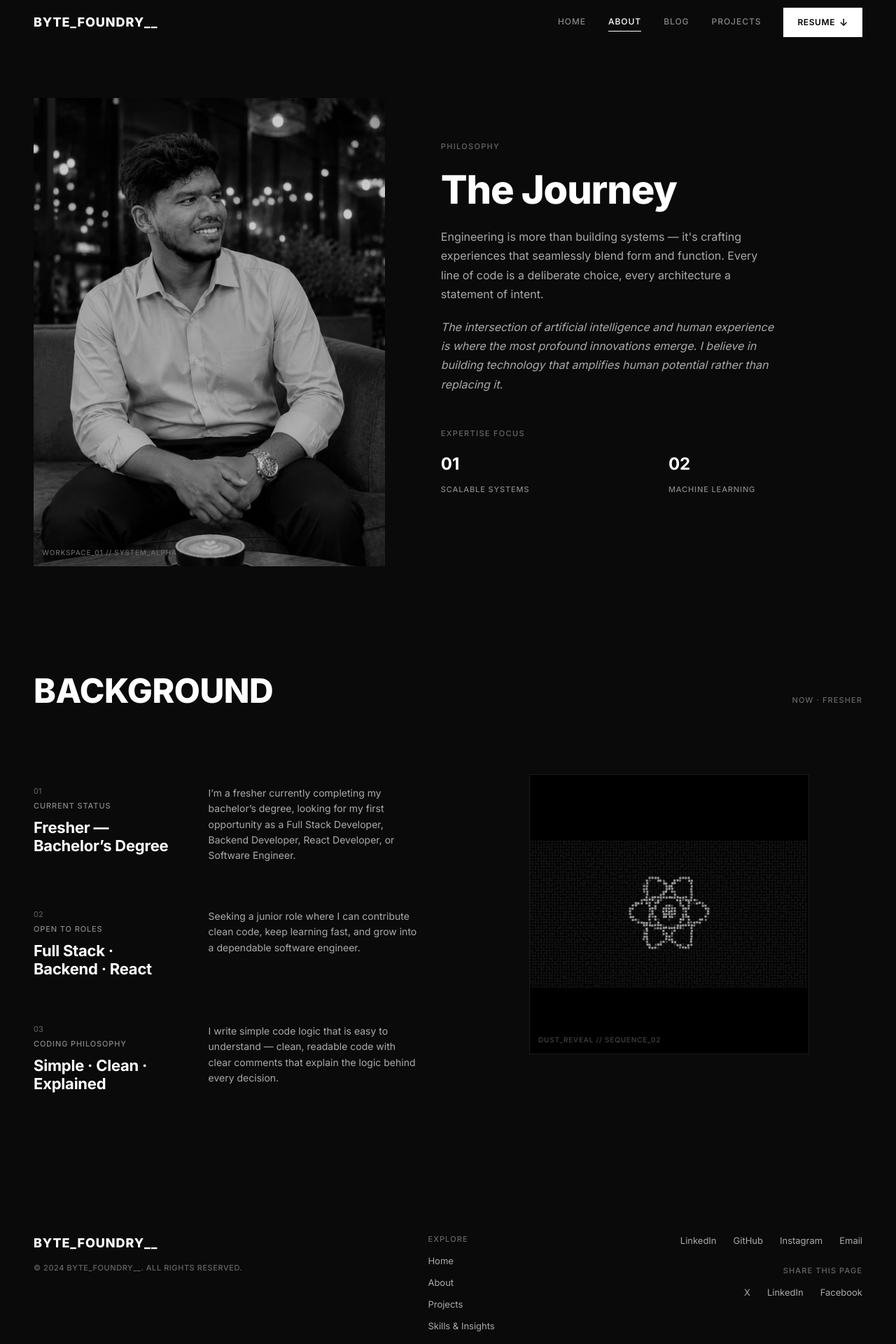
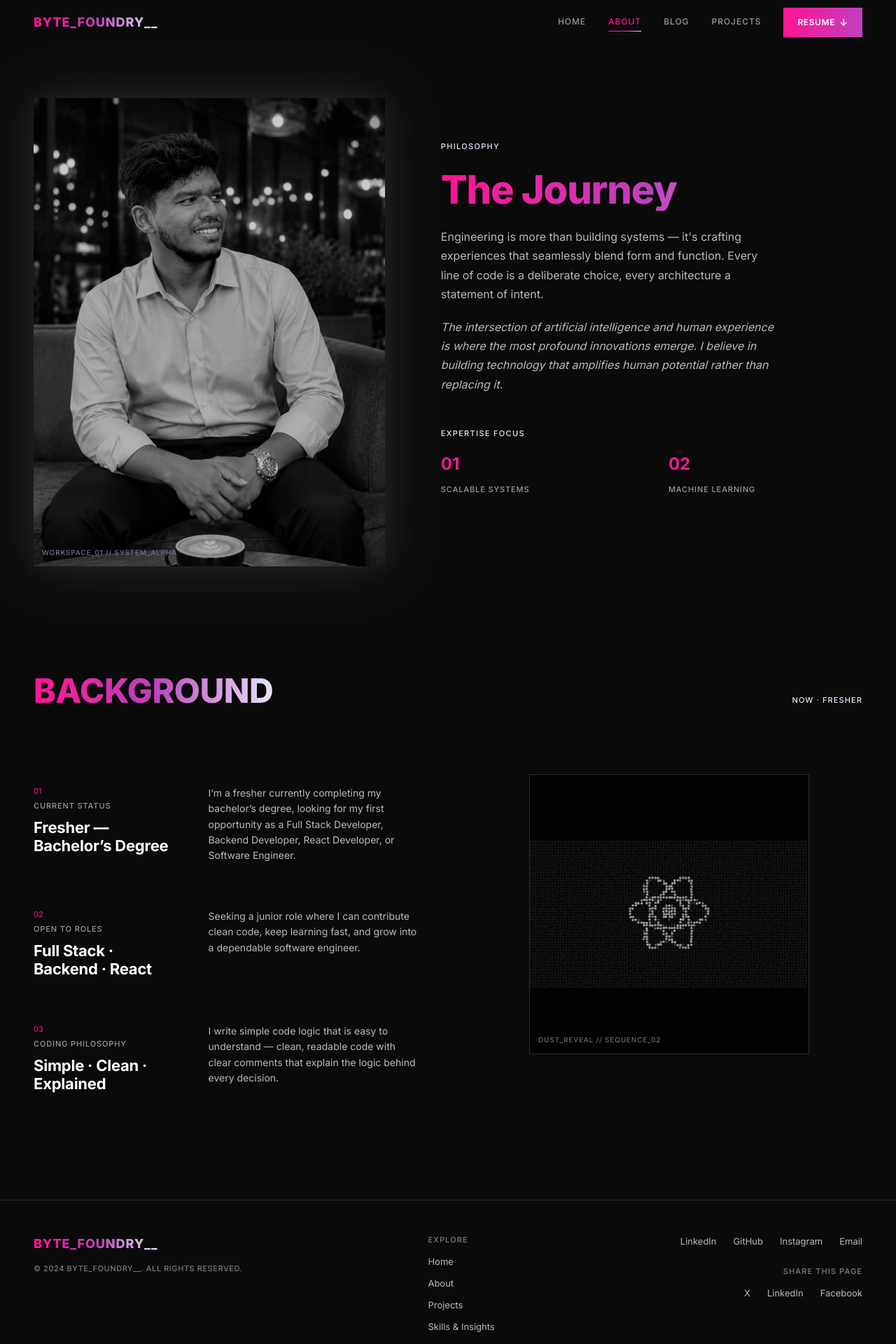
Before and after one commit to soloStack-Dev/Personal_Mission, a React (Vite) app: page /about in a window 1280 px wide. Shown: the top 1920 px of the page at 70% size. Built offline with nearby package versions, Linux system fonts and the light colour scheme.

Commit message:
file was updated

```diff
--- a/src/components/ContactModal.tsx
+++ b/src/components/ContactModal.tsx
@@ -10,23 +10,29 @@ import { useStore } from '../store/useStore'
  */
 type FormStatus = 'idle' | 'sending' | 'success' | 'error'
 
-/** Shared input/textarea look (monochrome, minimal). */
+/** Shared input/textarea look (dark, purple-accented minimal). */
 const inputStyle: React.CSSProperties = {
   width: '100%',
-  background: '#111111',
-  border: '1px solid #222222',
+  background: '#0d0d14',
+  border: '1px solid #2a2a3a',
   color: 'var(--text-primary)',
   padding: '14px 16px',
   fontSize: '13px',
   fontFamily: 'var(--font-sans)',
   outline: 'none',
-  transition: 'border-color 0.2s ease',
+  transition: 'border-color 0.2s ease, box-shadow 0.2s ease',
 }
 
-/** Turn the input border lighter on focus, back to normal on blur. */
+/** Highlight the input border on focus, back to normal on blur. */
 const focusHandlers = {
-  onFocus: (e: React.FocusEvent<HTMLInputElement | HTMLTextAreaElement>) => (e.currentTarget.style.borderColor = '#444'),
-  onBlur: (e: React.FocusEvent<HTMLInputElement | HTMLTextAreaElement>) => (e.currentTarget.style.borderColor = '#222'),
+  onFocus: (e: React.FocusEvent<HTMLInputElement | HTMLTextAreaElement>) => {
+    e.currentTarget.style.borderColor = 'var(--accent-purple)'
+    e.currentTarget.style.boxShadow = '0 0 12px rgba(191, 64, 191, 0.3)'
+  },
+  onBlur: (e: React.FocusEvent<HTMLInputElement | HTMLTextAreaElement>) => {
+    e.currentTarget.style.borderColor = '#2a2a3a'
+    e.currentTarget.style.boxShadow = 'none'
+  },
 }
 
 /** Form field label (small uppercase caption). */
@@ -106,7 +112,7 @@ export default function ContactModal() {
       style={{
         position: 'fixed',
         inset: 0,
-        background: 'rgba(0, 0, 0, 0.8)',
+        background: 'rgba(8, 0, 18, 0.85)',
         backdropFilter: 'blur(8px)',
         display: 'flex',
         alignItems: 'center',
@@ -119,8 +125,9 @@ export default function ContactModal() {
       <div
         onClick={(e) => e.stopPropagation()}
         style={{
-          background: '#0a0a0a',
-          border: '1px solid #1a1a1a',
+          background: '#0d0d14',
+          border: '1px solid var(--accent-purple)',
+          boxShadow: '0 0 40px rgba(255, 20, 147, 0.25)',
           width: '100%',
           maxWidth: '480px',
           padding: '40px',
@@ -138,7 +145,7 @@ export default function ContactModal() {
           <h2 style={{ fontSize: '18px', fontWeight: 700, letterSpacing: '-0.01em' }}>Send a Message</h2>
           <button
             onClick={closeContactModal}
-            onMouseEnter={(e) => (e.currentTarget.style.color = 'var(--text-primary)')}
+            onMouseEnter={(e) => (e.currentTarget.style.color = 'var(--accent-pink)')}
             onMouseLeave={(e) => (e.currentTarget.style.color = 'var(--text-muted)')}
             style={{
               background: 'none',
@@ -158,7 +165,7 @@ export default function ContactModal() {
         {/* After a successful send, show a thank-you instead of the form */}
         {status === 'success' ? (
           <div style={{ textAlign: 'center', padding: '40px 0' }}>
-            <p style={{ fontSize: '16px', fontWeight: 600, marginBottom: '8px' }}>Message Sent</p>
+            <p className="text-gradient" style={{ fontSize: '16px', fontWeight: 600, marginBottom: '8px' }}>Message Sent</p>
             <p style={{ fontSize: '13px', color: 'var(--text-muted)' }}>Thank you! I'll get back to you soon.</p>
           </div>
         ) : (
@@ -204,7 +211,7 @@ export default function ContactModal() {
 
             {/* Inline error message on failure */}
             {status === 'error' && (
-              <p style={{ fontSize: '12px', color: '#ff4444' }}>Failed to send. Please try again.</p>
+              <p style={{ fontSize: '12px', color: 'var(--accent-pink)' }}>Failed to send. Please try again.</p>
             )}
 
             <button
@@ -219,8 +226,8 @@ export default function ContactModal() {
               style={{
                 width: '100%',
                 padding: '14px',
-                background: 'var(--text-primary)',
-                color: 'var(--text-inverse)',
+                background: 'linear-gradient(90deg, #FF1493, #BF40BF)',
+                color: '#ffffff',
                 border: 'none',
                 fontSize: '12px',
                 fontWeight: 600,
@@ -228,8 +235,9 @@ export default function ContactModal() {
                 textTransform: 'uppercase',
                 cursor: status === 'sending' ? 'not-allowed' : 'pointer',
                 opacity: status === 'sending' ? 0.6 : 1,
-                transition: 'opacity 0.2s ease',
+                transition: 'opacity 0.2s ease, box-shadow 0.3s ease',
                 fontFamily: 'var(--font-sans)',
+                boxShadow: '0 0 20px rgba(255, 20, 147, 0.35)',
               }}
             >
               {status === 'sending' ? 'SENDING...' : 'SEND MESSAGE'}
--- a/src/components/DustImageReveal.tsx
+++ b/src/components/DustImageReveal.tsx
@@ -247,7 +247,7 @@ export default function DustImageReveal() {
 
       // Clear + paint the solid background
       ctx.clearRect(0, 0, cW, cH)
-      ctx.fillStyle = '#0a0a0a'
+      ctx.fillStyle = '#0d0d14'
       ctx.fillRect(0, 0, cW, cH)
 
       const phase = frame % CYCLE_FRAMES
@@ -346,10 +346,11 @@ export default function DustImageReveal() {
         maxWidth: '400px',
         aspectRatio: '1',
         position: 'relative',
-        border: active ? '1px solid #333' : '1px solid #1a1a1a',
-        background: '#0a0a0a',
+        border: active ? '1px solid var(--accent-purple)' : '1px solid #2a2a3a',
+        background: '#0d0d14',
+        boxShadow: active ? '0 0 24px rgba(191, 64, 191, 0.35)' : 'none',
         overflow: 'hidden',
-        transition: 'border-color 0.6s ease',
+        transition: 'border-color 0.6s ease, box-shadow 0.6s ease',
         cursor: 'pointer',
       }}
     >
@@ -374,7 +375,7 @@ export default function DustImageReveal() {
           fontWeight: 500,
           letterSpacing: '0.08em',
           textTransform: 'uppercase',
-          color: active ? '#888' : '#444',
+          color: active ? 'var(--accent-lavender)' : '#6a6a78',
           pointerEvents: 'none',
           transition: 'color 0.6s ease',
         }}
--- a/src/components/Footer.tsx
+++ b/src/components/Footer.tsx
@@ -38,7 +38,7 @@ export default function Footer({ variant = 'home' }: FooterProps) {
   // Compact layout for inner pages
   if (currentVariant !== 'home') {
     return (
-      <footer style={{ background: 'var(--bg-secondary)', borderTop: '1px solid #1a1a1a' }}>
+      <footer style={{ background: 'var(--bg-secondary)', borderTop: '1px solid #25253a' }}>
         <div
           className="container"
           style={{
@@ -60,7 +60,7 @@ export default function Footer({ variant = 'home' }: FooterProps) {
 
   // Larger layout for the home page
   return (
-    <footer style={{ background: 'var(--bg-secondary)' }}>
+    <footer style={{ background: 'var(--bg-secondary)', borderTop: '1px solid #25253a' }}>
       <div
         className="container"
         style={{
@@ -90,12 +90,14 @@ export default function Footer({ variant = 'home' }: FooterProps) {
 function Brand() {
   return (
     <div
+      className="text-gradient"
       style={{
         fontWeight: 800,
         fontSize: '18px',
         letterSpacing: '0.05em',
         textTransform: 'uppercase',
         marginBottom: '12px',
+        display: 'inline-block',
       }}
     >
       Byte_Foundry__
@@ -178,7 +180,7 @@ function SocialLinks() {
               : undefined
           }
           onMouseEnter={(e) => {
-            e.currentTarget.style.color = 'var(--text-primary)'
+            e.currentTarget.style.color = 'var(--accent-pink)'
             e.currentTarget.style.textDecoration = 'underline'
           }}
           onMouseLeave={(e) => {
@@ -254,7 +256,7 @@ function ShareLinks() {
               window.open(link.build(current), '_blank', 'noopener,noreferrer')
             }}
             onMouseEnter={(e) => {
-              e.currentTarget.style.color = 'var(--text-primary)'
+              e.currentTarget.style.color = 'var(--accent-pink)'
               e.currentTarget.style.textDecoration = 'underline'
             }}
             onMouseLeave={(e) => {
--- a/src/components/Navbar.tsx
+++ b/src/components/Navbar.tsx
@@ -1,4 +1,4 @@
-import { useEffect } from 'react'
+import { useEffect, useState } from 'react'
 import { NavLink, useLocation } from 'react-router-dom'
 import { useStore } from '../store/useStore'
 
@@ -30,8 +30,8 @@ function ResumeButton({ small = false }: { small?: boolean }) {
         alignItems: 'center',
         justifyContent: 'center',
         gap: '6px',
-        background: 'var(--text-primary)',
-        color: 'var(--text-inverse)',
+        background: 'linear-gradient(90deg, #FF1493, #BF40BF)',
+        color: '#ffffff',
         fontSize: small ? '12px' : '13px',
         fontWeight: 600,
         letterSpacing: '0.05em',
@@ -60,6 +60,9 @@ function ResumeButton({ small = false }: { small?: boolean }) {
 export default function Navbar() {
   const { isMobileMenuOpen, toggleMobileMenu, closeMobileMenu, isScrolled, setScrolled } = useStore()
   const location = useLocation()
+  // Whether the overlay is currently present in the DOM. Stays true during
+  // the closing fade so the links can fade out smoothly before unmounting.
+  const [overlayVisible, setOverlayVisible] = useState(false)
 
   // Listen to the window scroll position so the navbar can gain a
   // solid background after the user scrolls past 50px.
@@ -69,10 +72,24 @@ export default function Navbar() {
     return () => window.removeEventListener('scroll', handleScroll)
   }, [setScrolled])
 
+  // Mount the overlay when the menu opens. On close, keep it mounted
+  // long enough for the fade-out, then remove it from the DOM.
+  useEffect(() => {
+    let timer: ReturnType<typeof setTimeout> | undefined
+    if (isMobileMenuOpen) {
+      setOverlayVisible(true)
+    } else {
+      timer = setTimeout(() => setOverlayVisible(false), 400)
+    }
+    return () => {
+      if (timer) clearTimeout(timer)
+    }
+  }, [isMobileMenuOpen])
+
   // Always close the mobile drawer when navigating to another route.
   useEffect(() => {
-    closeMobileMenu()
-  }, [location.pathname, closeMobileMenu])
+    if (isMobileMenuOpen) closeMobileMenu()
+  }, [location.pathname, closeMobileMenu, isMobileMenuOpen])
 
   return (
     <nav
@@ -102,13 +119,14 @@ export default function Navbar() {
         {/* Brand / logo */}
         <NavLink
           to="/"
+          className="text-gradient"
           style={{
             fontFamily: 'var(--font-sans)',
             fontWeight: 800,
             fontSize: '18px',
             letterSpacing: '0.05em',
-            color: 'var(--text-primary)',
             textTransform: 'uppercase',
+            textDecoration: 'none',
           }}
         >
           Byte_Foundry__
@@ -124,7 +142,7 @@ export default function Navbar() {
                 fontSize: '12px',
                 fontWeight: 500,
                 letterSpacing: '0.08em',
-                color: isActive ? 'var(--text-primary)' : 'var(--text-muted)',
+                color: isActive ? 'var(--accent-pink)' : 'var(--text-muted)',
                 textTransform: 'uppercase',
                 textDecoration: 'none',
                 position: 'relative',
@@ -143,7 +161,8 @@ export default function Navbar() {
                         left: 0,
                         right: 0,
                         height: '1px',
-                        background: 'var(--text-primary)',
+                        background: 'var(--accent-gradient)',
+                        boxShadow: '0 0 8px rgba(255, 20, 147, 0.6)',
                       }}
                     />
                   )}
@@ -200,8 +219,12 @@ export default function Navbar() {
         </button>
       </div>
 
-      {/* Mobile drawer — full-screen overlay below the navbar */}
-      {isMobileMenuOpen && (
+      {/* Mobile drawer — full-screen overlay below the navbar.
+          Always mounted while open OR fading out so the links can animate.
+          The whole overlay fades in/out with opacity; each nav link (plus the
+          resume button) then fades in with a small stagger, and fades back
+          out on close. */}
+      {overlayVisible && (
         <div
           className="mobile-menu-overlay"
           style={{
@@ -210,7 +233,7 @@ export default function Navbar() {
             left: 0,
             right: 0,
             bottom: 0,
-            background: '#000000',
+            background: 'rgba(3, 0, 8, 0.97)',
             display: 'flex',
             flexDirection: 'column',
             alignItems: 'flex-start',
@@ -221,32 +244,47 @@ export default function Navbar() {
             paddingRight: 'var(--container-padding)',
             zIndex: 99,
             overflowY: 'auto',
+            opacity: isMobileMenuOpen ? 1 : 0,
+            pointerEvents: isMobileMenuOpen ? 'auto' : 'none',
+            transition: 'opacity 0.35s ease',
           }}
         >
           {navLinks.map((link, i) => (
             <NavLink
               key={link.to}
               to={link.to}
+              className="menu-link"
               style={({ isActive }) => ({
                 display: 'flex',
                 alignItems: 'center',
                 width: '100%',
                 padding: '20px 0',
-                borderBottom: i < navLinks.length - 1 ? '1px solid #1a1a1a' : 'none',
+                borderBottom: i < navLinks.length - 1 ? '1px solid #25253a' : 'none',
                 fontSize: '18px',
                 fontWeight: 600,
                 letterSpacing: '0.08em',
-                color: isActive ? 'var(--text-primary)' : 'var(--text-muted)',
+                color: isActive ? 'var(--accent-pink)' : 'var(--text-muted)',
                 textTransform: 'uppercase',
                 textDecoration: 'none',
-                transition: 'color 0.2s ease',
+                opacity: isMobileMenuOpen ? 1 : 0,
+                transform: isMobileMenuOpen ? 'translateY(0)' : 'translateY(8px)',
+                transition: `opacity 0.3s ease ${i * 0.06}s, transform 0.3s ease ${i * 0.06}s, color 0.2s ease`,
               })}
             >
               {link.label}
             </NavLink>
           ))}
 
-          <ResumeButton />
+          <div
+            className="menu-link"
+            style={{
+              opacity: isMobileMenuOpen ? 1 : 0,
+              transform: isMobileMenuOpen ? 'translateY(0)' : 'translateY(8px)',
+              transition: `opacity 0.3s ease ${navLinks.length * 0.06}s, transform 0.3s ease ${navLinks.length * 0.06}s`,
+            }}
+          >
+            <ResumeButton />
+          </div>
         </div>
       )}
 
--- a/src/index.css
+++ b/src/index.css
@@ -8,24 +8,33 @@
 
 /* ------------------------------------------------------------
    Design tokens — the whole site's palette, spacing, fonts.
-   Every color is a shade of black/white/gray (monochrome theme).
+   Deep blacks with vibrant hot pink, electric purple and subtle
+   lavender glow accents.
    ------------------------------------------------------------ */
 :root {
-  /* Colors */
+  /* Colors — deep black backgrounds */
   --bg-primary: #000000;        /* page background */
   --bg-secondary: #0a0a0a;      /* section/footer background */
-  --bg-card-dark: #1a1a1a;      /* dark card surface */
-  --bg-card-light: #ffffff;     /* light card surface */
-  --bg-card-light-alt: #f0f0f0;
+  --bg-card-dark: #131318;      /* dark card surface (purple-tinted black) */
+  --bg-card-light: #1f1f2e;     /* light card surface (purple-tinted) */
+  --bg-card-light-alt: #26263a;
   --text-primary: #ffffff;      /* primary text (light on dark bg) */
   --text-inverse: #000000;      /* text on light/white surfaces */
-  --text-muted: #888888;
-  --text-muted-dark: #666666;
-  --text-body: #aaaaaa;         /* body copy */
-  --border-subtle: #333333;
-  --border-hover: #555555;
+  --text-muted: #9a9aa6;
+  --text-muted-dark: #7a7a88;
+  --text-body: #b8b8c4;         /* body copy */
+  --border-subtle: #2a2a3a;
+  --border-hover: #6a4ad0;
+
+  /* Accent palette */
   --accent: #ffffff;
-  --ghost-text: #0d0d0d;        /* giant faint background words */
+  --accent-pink: #FF1493;       /* vibrant hot pink */
+  --accent-purple: #BF40BF;     /* electric purple */
+  --accent-lavender: #E6E6FA;   /* subtle lavender glow */
+  --accent-gradient: linear-gradient(90deg, #FF1493, #BF40BF, #E6E6FA);
+  --accent-glow: 0 0 24px rgba(255, 20, 147, 0.45);
+  --accent-glow-purple: 0 0 24px rgba(191, 64, 191, 0.45);
+  --ghost-text: #0d0d12;        /* giant faint background words */
 
   /* Typography */
   --font-sans: 'Inter', system-ui, -apple-system, sans-serif;
@@ -135,7 +144,7 @@ img {
    Native UI details — scrollbar, selection, focus.
    ------------------------------------------------------------ */
 
-/* Slim dark scrollbar */
+/* Slim dark scrollbar (purple-tinted thumb) */
 ::-webkit-scrollbar {
   width: 6px;
 }
@@ -143,23 +152,46 @@ img {
   background: var(--bg-primary);
 }
 ::-webkit-scrollbar-thumb {
-  background: var(--border-subtle);
+  background: linear-gradient(var(--accent-pink), var(--accent-purple));
   border-radius: 3px;
 }
 ::-webkit-scrollbar-thumb:hover {
-  background: var(--border-hover);
+  background: var(--accent-purple);
 }
 
-/* Selection color */
+/* Selection with a hot-pink tint */
 ::selection {
-  background: rgba(255, 255, 255, 0.15);
+  background: rgba(255, 20, 147, 0.6);
   color: var(--text-primary);
 }
 
-/* Visible focus ring for keyboard navigation */
+/* Visible focus ring for keyboard navigation (lavender glow) */
 :focus-visible {
-  outline: 1px solid var(--border-hover);
+  outline: 1px solid var(--accent-purple);
   outline-offset: 2px;
+  box-shadow: 0 0 0 3px rgba(230, 230, 250, 0.25);
+}
+
+/* ------------------------------------------------------------
+   Accent helpers — gradient text and glow.
+   ------------------------------------------------------------ */
+
+/* Gradient text: hot pink → electric purple → lavender */
+.text-gradient {
+  background: var(--accent-gradient);
+  -webkit-background-clip: text;
+  background-clip: text;
+  -webkit-text-fill-color: transparent;
+  color: transparent;
+}
+
+/* Lavender / pink glow on hover for links and buttons */
+.glow-hover {
+  transition: box-shadow 0.3s ease, transform 0.3s ease;
+}
+.glow-hover:hover {
+  box-shadow: var(--accent-glow);
+  transform: translateY(-1px);
 }
 
 /* ------------------------------------------------------------
--- a/src/pages/AboutPage.tsx
+++ b/src/pages/AboutPage.tsx
@@ -55,7 +55,8 @@ export default function AboutPage() {
                 aspectRatio: '3/4',
                 objectFit: 'cover',
                 filter: 'grayscale(100%) brightness(0.8)',
-                transition: 'filter 0.5s ease',
+                transition: 'filter 0.5s ease, box-shadow 0.5s ease',
+                boxShadow: '0 0 40px rgba(255, 20, 147, 0.3), 0 0 80px rgba(230, 230, 250, 0.15)',
               }}
             />
             <span
@@ -67,7 +68,7 @@ export default function AboutPage() {
                 fontWeight: 500,
                 letterSpacing: '0.08em',
                 textTransform: 'uppercase',
-                color: '#666',
+                color: '#7a6a9a',
               }}
             >
               WORKSPACE_01 // SYSTEM_ALPHA
@@ -84,7 +85,7 @@ export default function AboutPage() {
                 fontWeight: 500,
                 letterSpacing: '0.12em',
                 textTransform: 'uppercase',
-                color: '#666',
+                color: 'var(--accent-lavender)',
                 marginBottom: 'var(--space-md)',
               }}
             >
@@ -93,6 +94,7 @@ export default function AboutPage() {
 
             <h1
               data-hero-headline
+              className="text-gradient"
               style={{
                 fontSize: 'clamp(36px, 5vw, 56px)',
                 fontWeight: 800,
@@ -142,7 +144,7 @@ export default function AboutPage() {
                 fontWeight: 500,
                 letterSpacing: '0.12em',
                 textTransform: 'uppercase',
-                color: '#666',
+                color: 'var(--accent-lavender)',
                 marginBottom: 'var(--space-sm)',
               }}
             >
@@ -152,7 +154,7 @@ export default function AboutPage() {
             {/* Two numbered focus areas */}
             <div style={{ display: 'grid', gridTemplateColumns: '1fr 1fr', gap: 'var(--space-lg)' }}>
               <div>
-                <div style={{ fontSize: '24px', fontWeight: 700 }}>01</div>
+                <div className="text-gradient" style={{ fontSize: '24px', fontWeight: 700 }}>01</div>
                 <div
                   style={{
                     fontSize: '11px',
@@ -167,7 +169,7 @@ export default function AboutPage() {
                 </div>
               </div>
               <div>
-                <div style={{ fontSize: '24px', fontWeight: 700 }}>02</div>
+                <div className="text-gradient" style={{ fontSize: '24px', fontWeight: 700 }}>02</div>
                 <div
                   style={{
                     fontSize: '11px',
@@ -198,6 +200,7 @@ export default function AboutPage() {
             }}
           >
             <h2
+              className="text-gradient"
               style={{
                 fontSize: 'clamp(28px, 4vw, 48px)',
                 fontWeight: 800,
@@ -212,7 +215,7 @@ export default function AboutPage() {
                 fontSize: '11px',
                 fontWeight: 500,
                 letterSpacing: '0.1em',
-                color: '#666',
+                color: 'var(--accent-lavender)',
                 textTransform: 'uppercase',
               }}
             >
@@ -246,7 +249,7 @@ export default function AboutPage() {
                 >
                   {/* Left: number + label + title */}
                   <div>
-                    <div style={{ fontSize: '11px', color: '#666', marginBottom: '4px' }}>{item.num}</div>
+                    <div className="text-gradient" style={{ fontSize: '11px', marginBottom: '4px' }}>{item.num}</div>
                     <div
                       style={{
                         fontSize: '11px',
```
Also changed, not shown: src/pages/BlogPage.tsx (+36 -31 lines), src/pages/HomePage.tsx (+22 -16 lines), src/pages/ProjectPage.tsx (+9 -5 lines).
